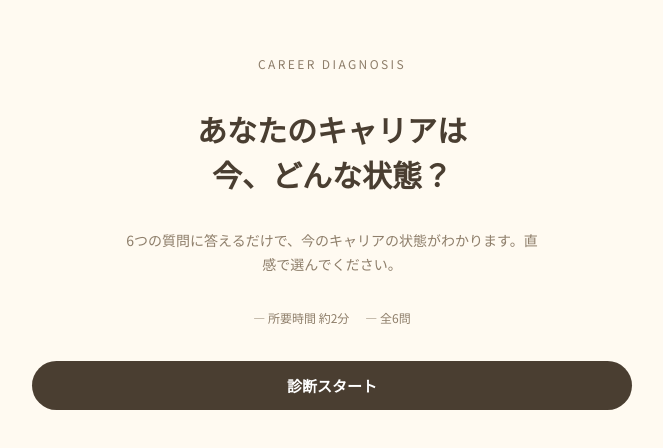
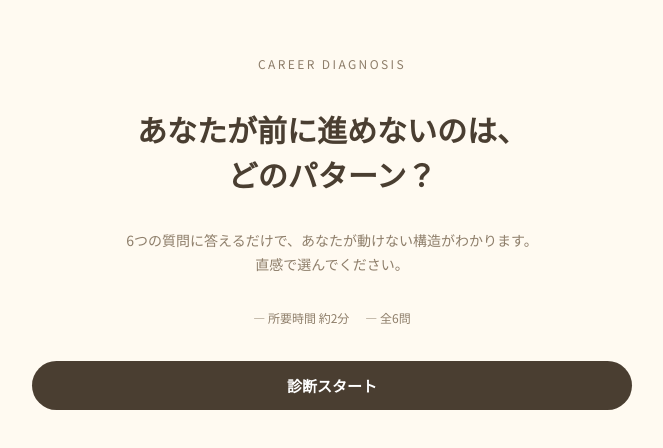
Before and after one commit to Terakazu/career-diagnosis, a plain HTML site: page index.html in a window 1280 px wide. Shown: the part 168-616 px from the top of the page, without its empty margins (308-971 px from the left). Drawn offline with Linux system fonts and the light colour scheme.

Commit message:
Update top page copy
Co-Authored-By: Claude Sonnet 4.6 <noreply@anthropic.com>

```diff
--- a/index.html
+++ b/index.html
@@ -415,8 +415,8 @@
   <!-- TOP SCREEN -->
   <div id="screen-top" class="screen active">
     <p class="top-label">Career Diagnosis</p>
-    <h1 class="top-title">あなたのキャリアは<br>今、どんな状態？</h1>
-    <p class="top-desc">6つの質問に答えるだけで、今のキャリアの状態がわかります。直感で選んでください。</p>
+    <h1 class="top-title">あなたが前に進めないのは、<br>どのパターン？</h1>
+    <p class="top-desc">6つの質問に答えるだけで、あなたが動けない構造がわかります。直感で選んでください。</p>
     <div class="top-meta">
       <span>所要時間 約2分</span>
       <span>全6問</span>
```
